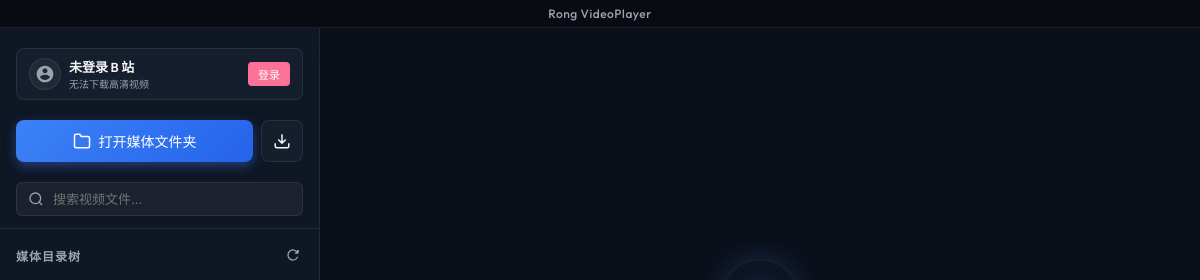
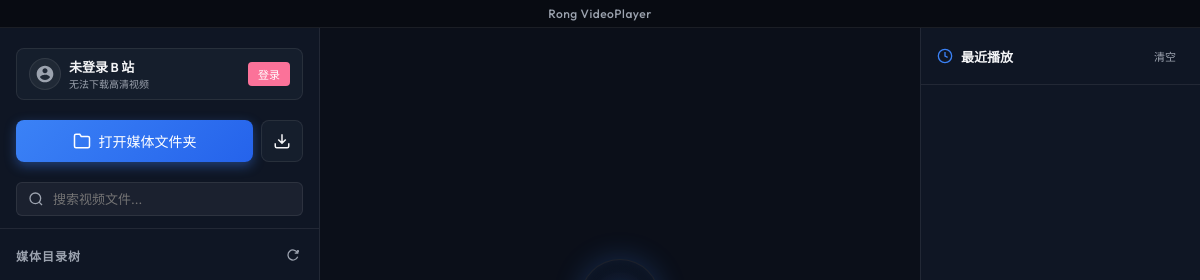
Before and after one commit to chanf/RongVideoPlayer, an Electron app: page index.html in a window 1200 px wide. Shown: the top 280 px of the page. Drawn offline with Linux system fonts and the light colour scheme; no server answers.

Commit message:
feat: 新增右侧侧边栏面板，并将‘最近播放’历史列表及其清空控制移至右侧面板展示

```diff
--- a/index.css
+++ b/index.css
@@ -1837,3 +1837,79 @@ body[data-theme="ningzhi"] .modal-card {
   background: linear-gradient(to right, #ef4444 50%, transparent 50%);
   border: 2px solid #ef4444;
 }
+
+/* ========================================================
+   Right Sidebar Panel (Recent Playback List)
+   ======================================================= */
+.right-panel {
+  width: 280px;
+  background-color: var(--bg-sidebar);
+  backdrop-filter: blur(20px);
+  border-left: 1px solid var(--border-color);
+  display: flex;
+  flex-direction: column;
+  height: 100%;
+  box-sizing: border-box;
+  flex-shrink: 0;
+  transition: width 0.3s ease;
+}
+
+.right-panel-header {
+  padding: 16px;
+  border-bottom: 1px solid var(--border-color);
+  display: flex;
+  align-items: center;
+  gap: 8px;
+  font-size: 13px;
+  font-weight: 600;
+  color: var(--text-main);
+  user-select: none;
+}
+
+.right-panel-header .panel-icon {
+  width: 16px;
+  height: 16px;
+  color: var(--accent-color);
+}
+
+.right-panel-header .btn-clear {
+  margin-left: auto;
+  font-size: 11px;
+  font-weight: 500;
+  color: var(--text-muted);
+  background: transparent;
+  border: none;
+  cursor: pointer;
+  padding: 4px 8px;
+  border-radius: 4px;
+  transition: all 0.2s ease;
+}
+
+.right-panel-header .btn-clear:hover {
+  color: #ef4444;
+  background-color: rgba(239, 68, 68, 0.1);
+}
+
+.right-panel .recent-container {
+  flex: 1;
+  overflow-y: auto;
+  padding: 16px;
+  display: flex;
+  flex-direction: column;
+  gap: 12px;
+}
+
+/* Custom scrollbar for right panel */
+.right-panel .recent-container::-webkit-scrollbar {
+  width: 4px;
+}
+.right-panel .recent-container::-webkit-scrollbar-track {
+  background: transparent;
+}
+.right-panel .recent-container::-webkit-scrollbar-thumb {
+  background: rgba(255, 255, 255, 0.08);
+  border-radius: 2px;
+}
+.right-panel .recent-container::-webkit-scrollbar-thumb:hover {
+  background: rgba(255, 255, 255, 0.15);
+}
--- a/index.html
+++ b/index.html
@@ -76,13 +76,7 @@
           </div>
         </div>
 
-        <div class="section-title history-title">
-          <span>最近播放</span>
-          <button id="btn-clear-history" class="btn-clear" title="清空播放记录">清空</button>
-        </div>
-        <div id="recent-list" class="recent-container">
-          <!-- Recent files dynamically generated -->
-        </div>
+
       </div>
     </aside>
 
@@ -371,6 +365,21 @@
         </div>
       </div>
     </main>
+
+    <!-- Right Panel (Recent Playback) -->
+    <aside class="right-panel" id="right-panel">
+      <div class="right-panel-header">
+        <svg class="panel-icon" viewBox="0 0 24 24" fill="none" stroke="currentColor" stroke-width="2">
+          <circle cx="12" cy="12" r="10"></circle>
+          <polyline points="12 6 12 12 16 14"></polyline>
+        </svg>
+        <span>最近播放</span>
+        <button id="btn-clear-history" class="btn-clear" title="清空播放记录">清空</button>
+      </div>
+      <div id="recent-list" class="recent-container">
+        <!-- Recent files dynamically generated -->
+      </div>
+    </aside>
   </div>
 
   <!-- Bilibili Login Modal -->
```
